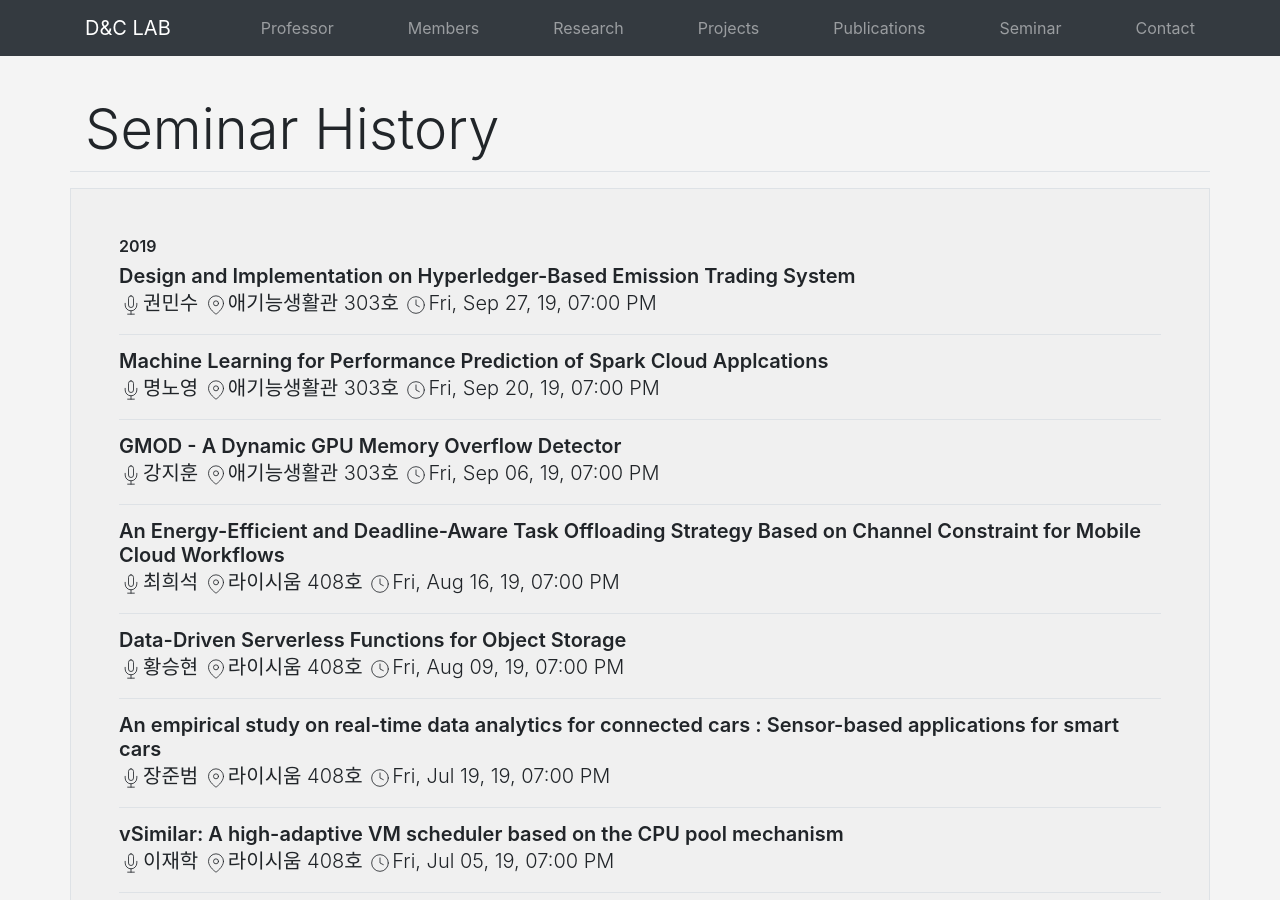
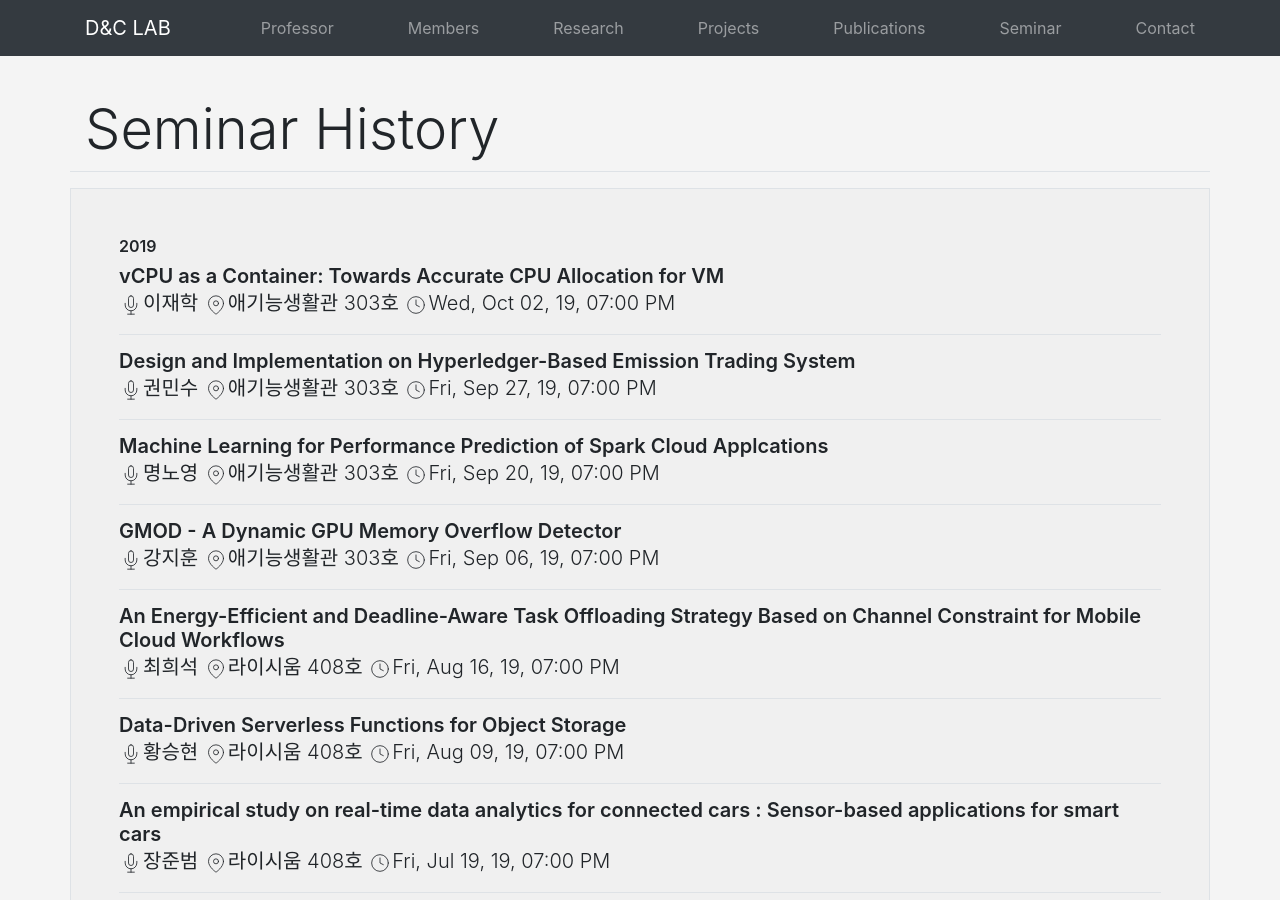
Before and after one commit to KU-Cloud/ku-cloud.github.io, a Jekyll site: the page built from seminar history.html, in a window 1280 px wide and 900 px high. Built offline with Jekyll 4.4.1, drawn with Linux system fonts in a browser that asks for light colours.

Commit message:
update seminars.yaml fix name of a member

```diff
--- a/_data/members.yaml
+++ b/_data/members.yaml
@@ -54,7 +54,7 @@ intern:
     mail: buzri1905@naver.com
   - name: Yonghyeon Jang
     mail: wkd3475@gmail.com
-  - name: Jeongjin Won
+  - name: jinwon Jeong
     mail: jin4812@korea.ac.kr
 
 alumniPhd:
--- a/_data/seminars.yaml
+++ b/_data/seminars.yaml
@@ -607,3 +607,7 @@
   date: 2019-09-27T19:00:00.000+0900
   speacker: 권민수
   location: 애기능생활관 303호
+- title: 'vCPU as a Container: Towards Accurate CPU Allocation for VM'
+  date: 2019-10-02T19:00:00.000+0900
+  speacker: 이재학
+  location: 애기능생활관 303호
```
